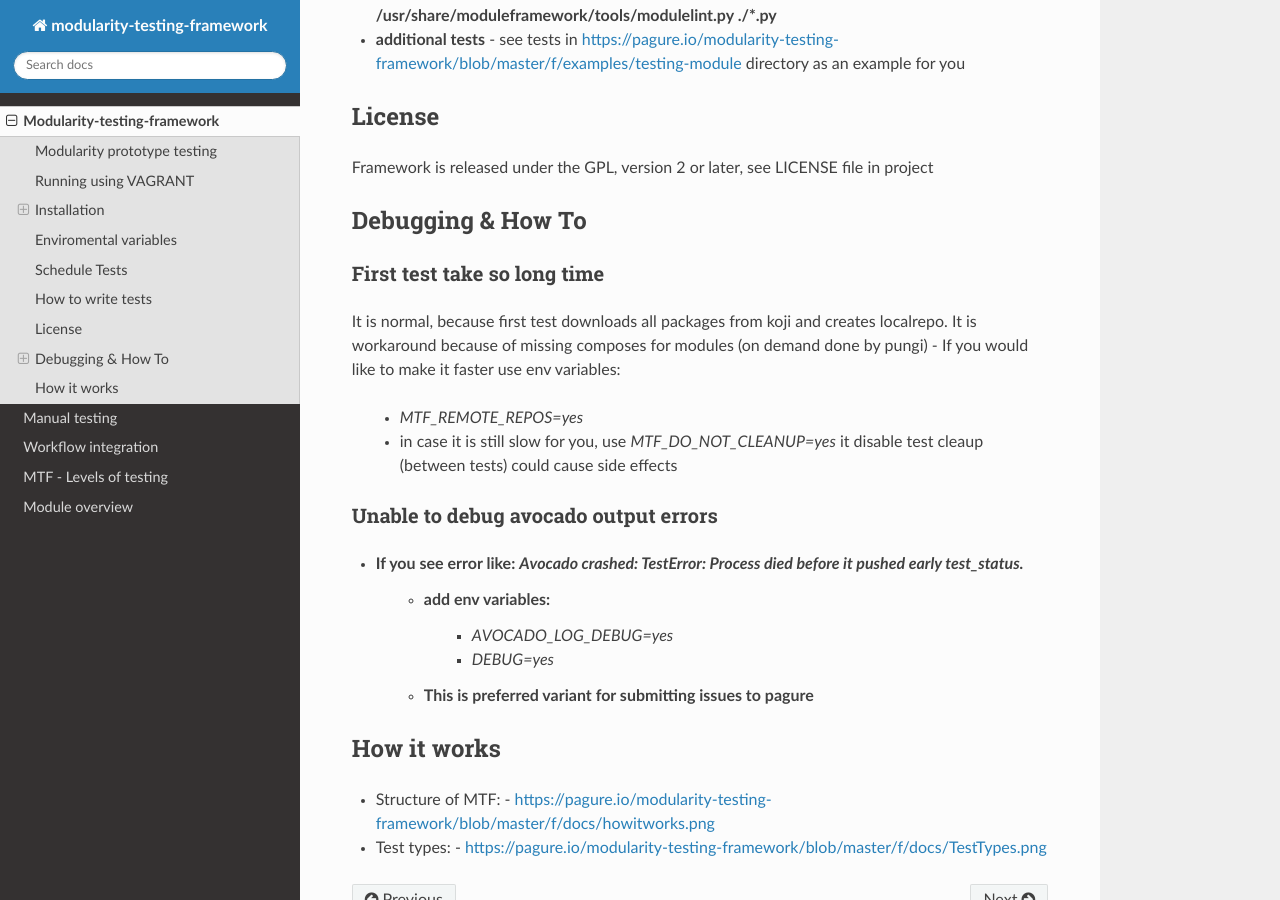
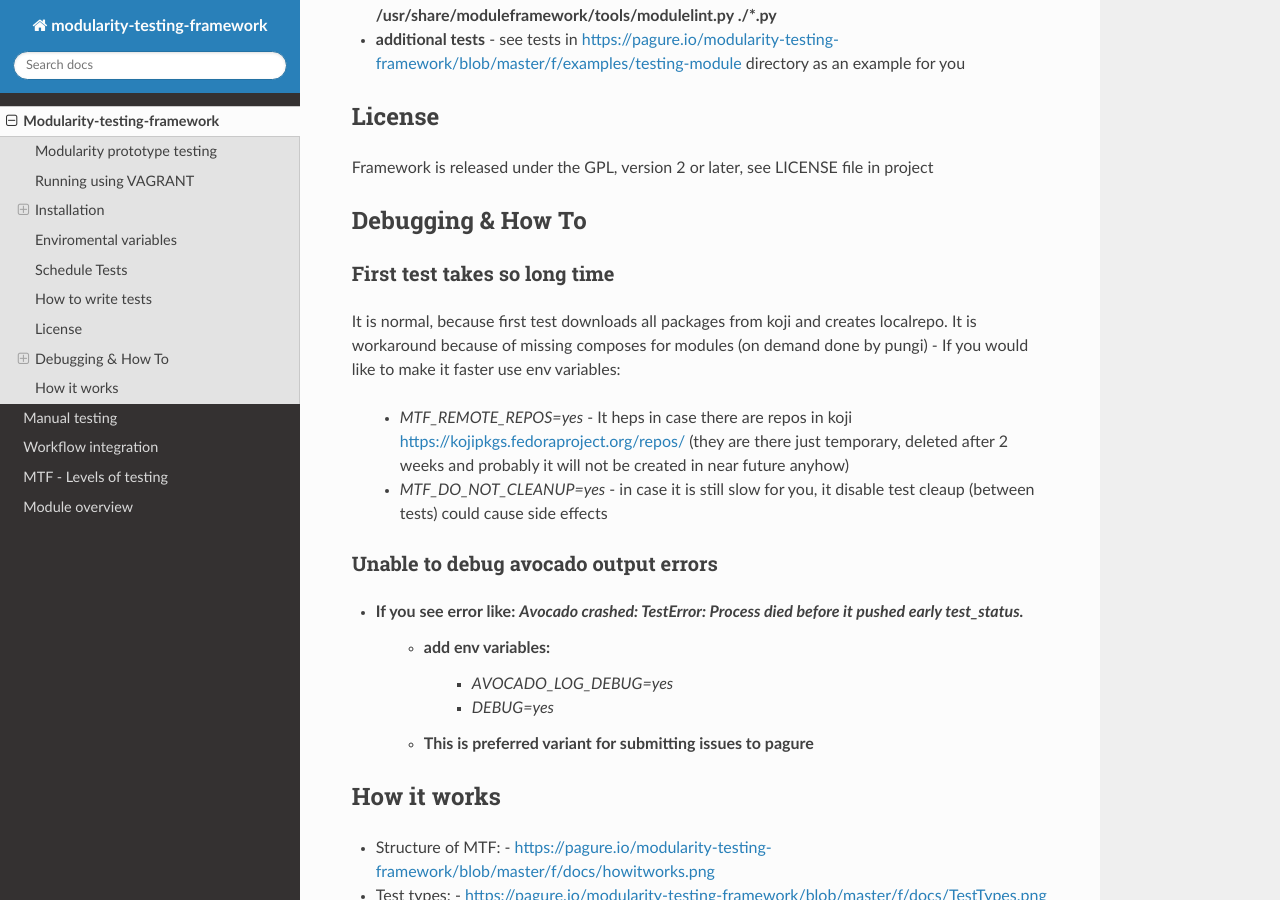
Before and after one commit to fedora-modularity/meta-test-family, a Sphinx documentation site: the page built from docs/overview.rst, in a window 1280 px wide and 900 px high, scrolled down 3527 px. Built offline with Sphinx 7.4.7 and the Read the Docs theme 2.0.0, drawn with Linux system fonts in a browser that asks for light colours.

Commit message:
doc improved

```diff
--- a/docs/overview.rst
+++ b/docs/overview.rst
@@ -136,13 +136,13 @@ Framework is released under the GPL, version 2 or later, see LICENSE file in pro
 Debugging & How To
 ------------------
 
-First test take so long time
+First test takes so long time
 ~~~~~~~~~~~~~~~~~~~~~~~~~~~~
 It is normal, because first test downloads all packages from koji and creates localrepo.
 It is workaround because of missing composes for modules (on demand done by pungi)
 - If you would like to make it faster use env variables:
-    - *MTF_REMOTE_REPOS=yes*
-    - in case it is still slow for you, use *MTF_DO_NOT_CLEANUP=yes* it disable test cleaup (between tests) could cause side effects
+    - *MTF_REMOTE_REPOS=yes* - It heps in case there are repos in koji https://kojipkgs.fedoraproject.org/repos/ (they are there just temporary, deleted after 2 weeks and probably it will not be created in near future anyhow)
+    - *MTF_DO_NOT_CLEANUP=yes* - in case it is still slow for you, it disable test cleaup (between tests) could cause side effects
 
 Unable to debug avocado output errors
 ~~~~~~~~~~~~~~~~~~~~~~~~~~~~~~~~~~~~~
```
